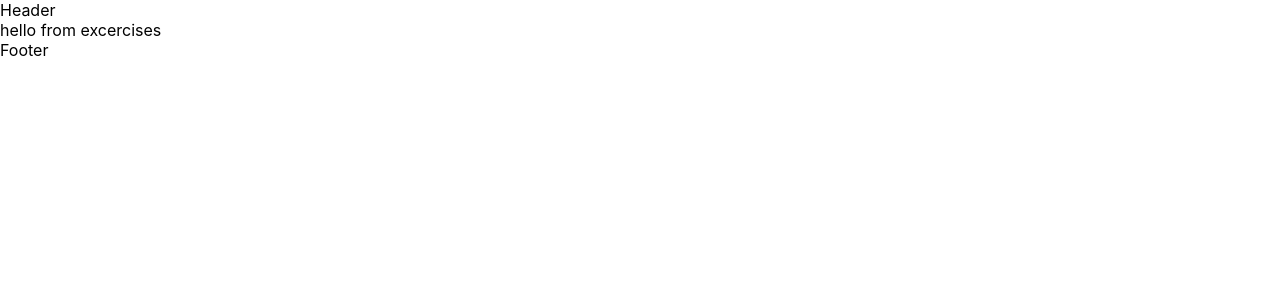
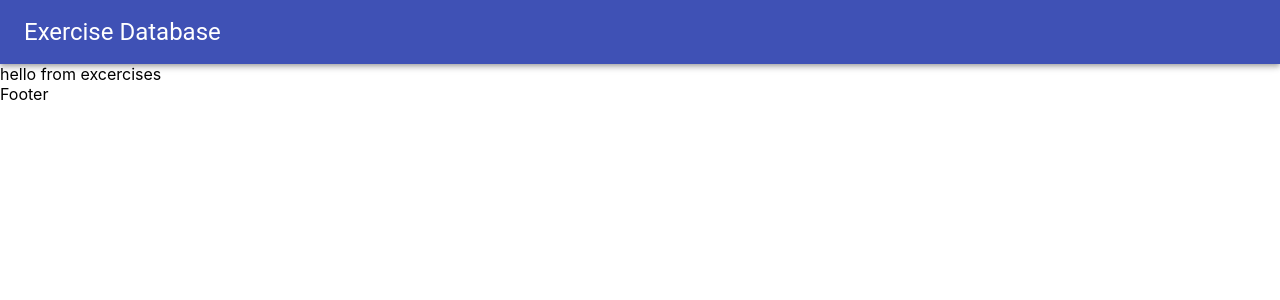
Before and after one commit to RuchirSaxena/Material-UI-ReactJS, a React (Create React App) app in the folder materialui-demo/: page / in a window 1280 px wide. Shown: the top 300 px of the page. Built offline with nearby package versions, Linux system fonts and the light colour scheme.

Commit message:
Usage of: 1. AppBar 2.Toolbar 3.Typography

```diff
--- a/materialui-demo/src/components/Layout/Header.js
+++ b/materialui-demo/src/components/Layout/Header.js
@@ -1,7 +1,16 @@
 import React from "react";
+import { AppBar, Toolbar, Typography } from "@material-ui/core";
 
 const Header = () => {
-  return <div>Header</div>;
+  return (
+    <AppBar position="static">
+      <Toolbar>
+        <Typography variant="headline" color="inherit">
+          Exercise Database
+        </Typography>
+      </Toolbar>
+    </AppBar>
+  );
 };
 
 export default Header;
```
